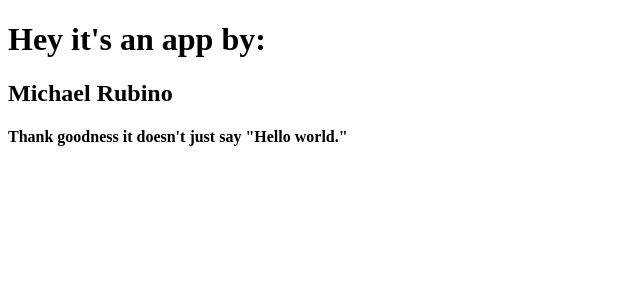
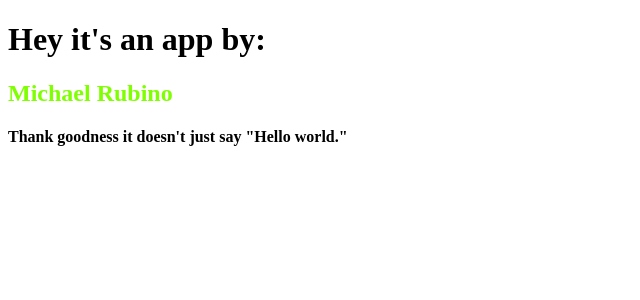
Before and after one commit to rubinoAM/Angular-Front-to-Back, an Angular app in the folder angular-app/: page / in a window 1280 px wide. Shown: the top 300 px of the page, without its empty margins (0-640 px from the left). Built offline with nearby package versions, Linux system fonts and the light colour scheme.

Commit message:
Beginning properties and methods

```diff
--- /dev/null
+++ b/angular-app/src/app/components/user/user.component.css
@@ -0,0 +1,3 @@
+h2{
+    color:chartreuse; /*My favorite go-to color*/
+}
--- a/angular-app/src/app/components/user/user.component.ts
+++ b/angular-app/src/app/components/user/user.component.ts
@@ -2,10 +2,24 @@ import { Component } from '@angular/core';
 
 @Component({
     selector: 'app-user',
-    //template: '<h2>Michael Rubino</h2>'
+    //template: '<h2>Michael Rubino</h2>',
+    /*styles: [
+        h2{
+            color: chartreuse;
+        }
+    ],*/
     templateUrl: './user.component.html',
+    styleUrls: ['./user.component.css'],
 })
 
 export class UserComponent {
+    //Properties
+    firstName:string = 'Michael';
+    lastName:string = 'Rubino';
+    age:number = 27;
 
+    //Methods
+    constructor(){
+        console.log('Howdy, User!');
+    }
 }
```
